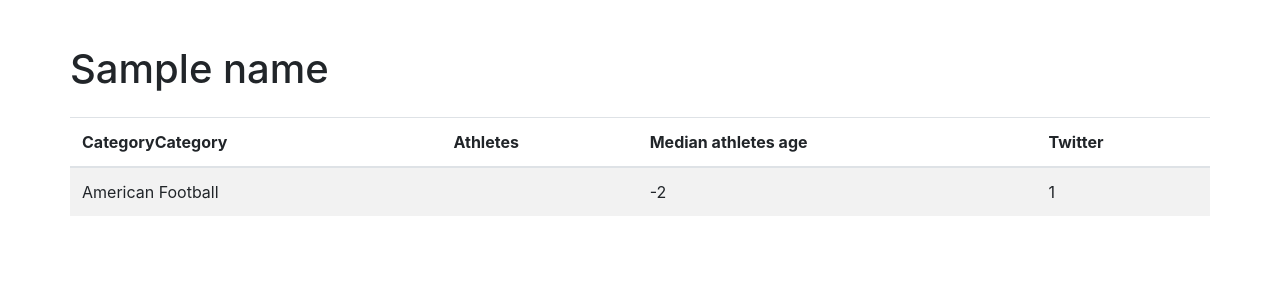
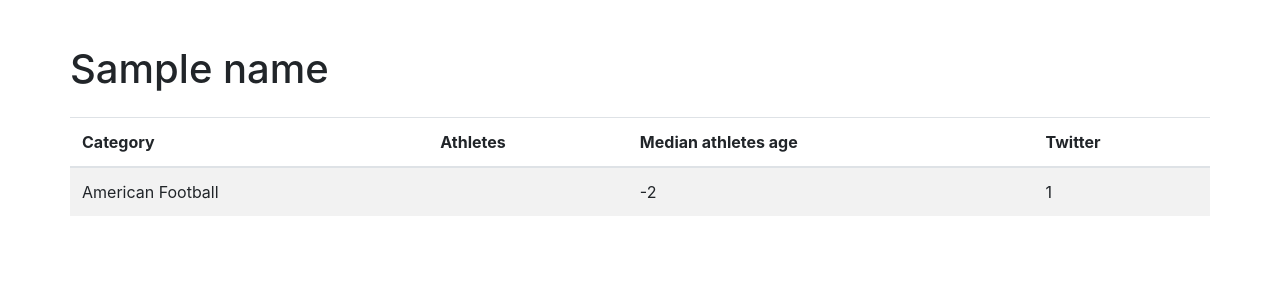
Before and after one commit to mikekeda/athletes, a Django app: template templates/country.html in a window 1280 px wide. Shown: the part 56-356 px from the top of the page. Run offline with Django 3.2, Linux system fonts and the light colour scheme; tables that the repository leaves empty hold one stand-in row (values such as "Sample post"); the template is opened without the code that fills it: values that come from a table or form of the project are taken from there, most other values are stand-ins (such as "Sample title", 1, 10 or a date in 2020); parts of the project's set-up code (start-up, migrations or seed data) failed here and were passed over; some libraries are stand-ins or nearby versions.

Commit message:
Fixed column name on country page. Added link to country to athlete page.

```diff
--- a/templates/_athlete.html
+++ b/templates/_athlete.html
@@ -28,7 +28,7 @@
             <p>{% trans "Category" %}: {{ athlete.category }}</p>
             <p>{% trans "Gender" %}: {{ athlete.get_gender_display }}</p>
             <p>{% trans "Date of Birth (Age)" %}: {{ athlete.birthday }} ({{ athlete.age }})</p>
-            <p>{% trans "Place of Birth" %}: <i class="flag flag-{{ athlete.domestic_market|lower }}"></i> {{ athlete.get_domestic_market_display }}</p>
+            <p>{% trans "Place of Birth" %}: {% if athlete.domestic_market %}<a href="{% url 'core:country' athlete.domestic_market %}"><i class="flag flag-{{ athlete.domestic_market|lower }}"></i> {{ athlete.get_domestic_market_display }}</a>{% endif %}</p>
             <p>{% trans "Team" %}: {% if athlete.team_model %}<a href="{% url 'core:team' athlete.team_model.pk %}">{{ athlete.team }}</a>{% else %}{{ athlete.team }}{% endif %}</p>
             <p>{% trans "Location" %}: {% if athlete.location_market %}<a href="{% url 'core:country' athlete.location_market %}"><i class="flag flag-{{ athlete.location_market|lower }}"></i> {{ athlete.get_location_market_display }}</a>{% endif %}</p>
             <p>{% trans "Marketability" %}: {{ athlete.marketability }}</p>
--- a/templates/country.html
+++ b/templates/country.html
@@ -12,7 +12,7 @@
             <table class="table table-striped mt-2">
                 <thead>
                     <tr>
-                        <th scope="col">{% trans "Category" %}Category</th>
+                        <th scope="col">{% trans "Category" %}</th>
                         <th scope="col">{% trans "Athletes" %}</th>
                         <th scope="col">{% trans "Median athletes age" %}</th>
                         <th scope="col">{% trans "Twitter" %}</th>
```
